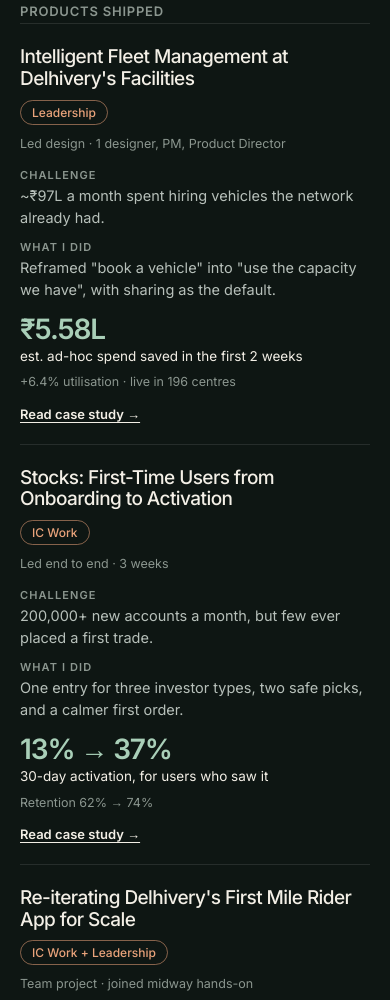
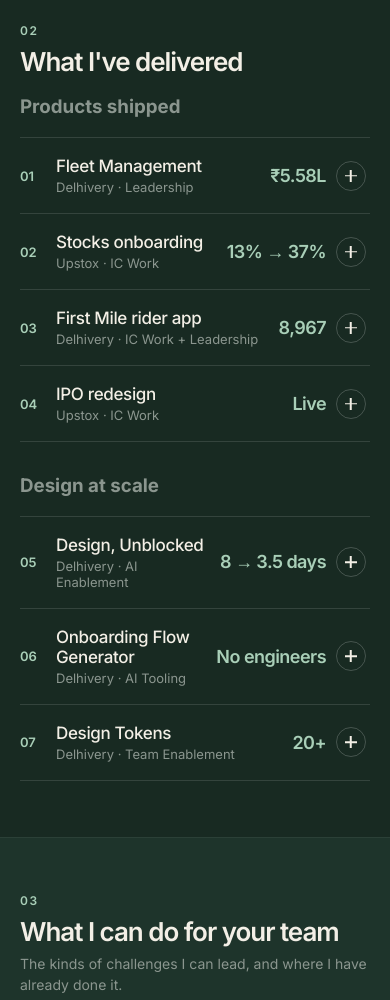
Before and after one commit to kritimaarora-stack/Work, a plain HTML site: page 5-minute.html in a window 390 px wide. Shown: the part 1000-2000 px from the top of the page. Drawn offline with Linux system fonts and the light colour scheme.

Commit message:
5 min Review: graded section bands, scannable delivered list, India consumer fit
- Each section gets its own full-width shade, darkest at top, easing into
  the cream footer.
- "What I've delivered" is now a one-line-per-project list with the
  headline result; open a row for challenge, what I did, result and the
  case study link. Row opens tracked in GoatCounter.
- Best fit adds "UI strategy for Indian consumer tech"; card retitled
  "Consumer UX for India's next billion: activation and trust".
- Flow Generator result "0" -> "No engineers".

Co-Authored-By: Claude Opus 5.5 <noreply@anthropic.com>
Claude-Session: https://claude.ai/code/session_01FWrdhxStUNnZH5m3CwyYcV

```diff
--- a/5-minute.html
+++ b/5-minute.html
@@ -269,6 +269,47 @@ a:focus-visible,button:focus-visible{outline-color:var(--d-ink)}
 .sgrid .s h3{align-self:start}
 .sgrid .s .kw{align-self:start}
 .sgrid .s .kw,.sgrid .s:nth-child(n) .kw{color:var(--d-sage-l)}
+
+/* ===== graded section bands: each section its own shade, darkest at the top, easing into the cream footer ===== */
+:root{--band-0:#0E1613;--band-1:#13201A;--band-2:#182A22;--band-3:#1E342B}
+.hero,.sec.strengths,.sec[aria-labelledby="delivered"],.sec.band{margin-left:calc(50% - 50vw)!important;margin-right:calc(50% - 50vw)!important;padding-left:calc(50vw - 50%)!important;padding-right:calc(50vw - 50%)!important}
+.hero{background:var(--band-0);padding-bottom:clamp(44px,5.5vw,72px)!important}
+.sec.strengths{background:var(--band-1)!important}
+.sec[aria-labelledby="delivered"]{background:var(--band-2)}
+.sec.band{background:var(--band-3)!important}
+.sec.strengths,.sec[aria-labelledby="delivered"],.sec.band{padding-top:clamp(56px,7vw,96px)!important;padding-bottom:clamp(56px,7vw,96px)!important;box-shadow:inset 0 1px 0 rgba(255,255,255,.06)}
+/* cards sit one step lighter than their band */
+.sgrid .s,.sgrid .s:nth-child(even),.fgrid .f{background:rgba(255,255,255,.045)!important;box-shadow:inset 0 0 0 1px rgba(255,255,255,.07)!important}
+@media (hover:hover){.sec[aria-labelledby="delivered"] .p:hover,.sec.band .p:hover{background:linear-gradient(90deg,transparent,rgba(255,255,255,.04) 8%,rgba(255,255,255,.04) 92%,transparent)}}
+
+/* ===== What I've delivered: scannable list, open for detail ===== */
+.dl-group+.dl-group{margin-top:clamp(32px,4vw,48px)}
+.dl-list{border-top:1px solid rgba(255,255,255,.12)}
+.dl{border-bottom:1px solid rgba(255,255,255,.12)}
+.dl summary{list-style:none;cursor:pointer;display:grid;grid-template-columns:44px minmax(0,1fr) auto 40px;align-items:center;gap:16px;padding:20px 0;border-radius:8px}
+.dl summary::-webkit-details-marker{display:none}
+.dl summary:focus-visible{outline:3px solid var(--d-sage-l);outline-offset:4px}
+.dl-n{color:var(--d-sage-l);font-size:13px;font-weight:600}
+.dl-t{font-size:clamp(17px,1.6vw,21px);font-weight:500;letter-spacing:-.02em;color:var(--d-ink)}
+.dl-t em{font-style:normal;font-size:13px;font-weight:400;color:var(--d-mute);margin-left:12px;letter-spacing:0}
+.dl-m{font-size:clamp(20px,2vw,28px);font-weight:600;letter-spacing:-.03em;color:var(--d-sage-l);text-align:right;white-space:nowrap}
+.dl-i{width:34px;height:34px;border-radius:50%;border:1px solid rgba(255,255,255,.2);position:relative;transition:background .2s,border-color .2s}
+.dl-i::before,.dl-i::after{content:"";position:absolute;left:50%;top:50%;width:12px;height:1.5px;background:var(--d-ink);transform:translate(-50%,-50%);transition:transform .3s}
+.dl-i::after{transform:translate(-50%,-50%) rotate(90deg)}
+.dl[open] .dl-i::after{transform:translate(-50%,-50%) rotate(0)}
+@media (hover:hover){.dl summary:hover .dl-i{background:var(--d-ink)}.dl summary:hover .dl-i::before,.dl summary:hover .dl-i::after{background:var(--band-2)}.dl summary:hover .dl-t{color:#fff}}
+.dl-b{display:grid;grid-template-columns:repeat(3,minmax(0,1fr));gap:24px 32px;padding:0 0 26px 60px;animation:dlIn .35s ease}
+@keyframes dlIn{from{opacity:0;transform:translateY(-4px)}to{opacity:1;transform:none}}
+.dl-b p{margin:0;font-size:15.5px;line-height:1.55;color:#dfe4e0}
+.dl-b p b{display:block;font-size:11px;font-weight:600;letter-spacing:.1em;text-transform:uppercase;color:var(--d-mute);margin-bottom:6px}
+.dl-r{font-weight:600;color:var(--d-sage-l)}
+.dl-s{display:block;margin-top:6px;font-size:13px;color:var(--d-mute)}
+.dl-f{grid-column:1/-1;display:flex;flex-wrap:wrap;justify-content:space-between;gap:10px 24px;align-items:center;padding-top:16px;border-top:1px dashed rgba(255,255,255,.1);font-size:13px;color:var(--d-mute)}
+.dl-go{font-weight:600;color:var(--d-ink);text-decoration:underline;text-underline-offset:3px;text-decoration-color:rgba(255,255,255,.35)}
+@media (hover:hover){.dl-go:hover{color:var(--d-sage-l)}}
+@media (max-width:860px){.dl-b{grid-template-columns:1fr;gap:16px;padding-left:0}}
+@media (max-width:560px){.dl summary{grid-template-columns:26px minmax(0,1fr) auto 34px;gap:10px;padding:18px 0}.dl-t em{display:block;margin:3px 0 0}.dl-m{font-size:18px}.dl-i{width:30px;height:30px}}
+@media (prefers-reduced-motion:reduce){.dl-b{animation:none}.dl-i,.dl-i::after{transition:none}}
 </style>
 <script data-goatcounter="https://kritima.goatcounter.com/count" async src="https://gc.zgo.at/count.js"></script>
 </head>
@@ -317,50 +358,78 @@ a:focus-visible,button:focus-visible{outline-color:var(--d-ink)}
 
   <section class="sec" aria-labelledby="delivered">
     <div class="sh"><div><span class="q">02</span><h2 id="delivered">What I've delivered</h2></div></div>
-    <div class="group">
+    <div class="dl-group">
       <h3 class="gh">Products shipped</h3>
-      <ul class="list">
-        <li class="p">
-          <div class="t"><h4><a href="fleet-management.html">Intelligent Fleet Management at Delhivery's Facilities</a></h4><span class="tag">Leadership</span><span class="role">Led design · 1 designer, PM, Product Director</span></div>
-          <div class="what"><p><span class="lbl">Challenge</span>~₹97L a month spent hiring vehicles the network already had.</p><p><span class="lbl">What I did</span>Reframed "book a vehicle" into "use the capacity we have", with sharing as the default.</p></div>
-          <div class="out"><span class="big">₹5.58L</span><span class="big-l">est. ad-hoc spend saved in the first 2 weeks</span><span class="sub">+6.4% utilisation · live in 196 centres</span><span class="go">Read case study →</span></div>
-        </li>
-        <li class="p">
-          <div class="t"><h4><a href="stocks-ftue.html">Stocks: First-Time Users from Onboarding to Activation</a></h4><span class="tag">IC Work</span><span class="role">Led end to end · 3 weeks</span></div>
-          <div class="what"><p><span class="lbl">Challenge</span>200,000+ new accounts a month, but few ever placed a first trade.</p><p><span class="lbl">What I did</span>One entry for three investor types, two safe picks, and a calmer first order.</p></div>
-          <div class="out"><span class="big">13% → 37%</span><span class="big-l">30-day activation, for users who saw it</span><span class="sub">Retention 62% → 74%</span><span class="go">Read case study →</span></div>
-        </li>
-        <li class="p">
-          <div class="t"><h4><a href="first-mile.html">Re-iterating Delhivery's First Mile Rider App for Scale</a></h4><span class="tag">IC Work + Leadership</span><span class="role">Team project · joined midway hands-on</span></div>
-          <div class="what"><p><span class="lbl">Challenge</span>Riders planned routes from memory and searched for every pickup.</p><p><span class="lbl">What I did</span>Moved the app to sequenced stops, a map view and one-step scanning.</p></div>
-          <div class="out"><span class="big">8,967</span><span class="big-l">riders across 2,848 centres on the new app</span><span class="sub">44 → 32 stops · 66% of pickups in top-5 suggestions</span><span class="go">Read case study →</span></div>
-        </li>
-        <li class="p">
-          <div class="t"><h4><a href="ipo.html">Elevating IPO for improved activation and retention</a></h4><span class="tag">IC Work</span><span class="role">Led with one other designer · 3 months</span></div>
-          <div class="what"><p><span class="lbl">Challenge</span>~4,500 support tickets a month in hot markets; 5–6% participation.</p><p><span class="lbl">What I did</span>Traced tickets to their causes, then redesigned discovery, decisions and status.</p></div>
-          <div class="out"><span class="big">Live</span><span class="big-l">on Upstox, redesigned end to end</span><span class="sub">Targets set: ~80% fewer tickets, 3× revenue</span><span class="go">Read case study →</span></div>
-        </li>
-      </ul>
+      <div class="dl-list">
+        <details class="dl">
+          <summary><span class="dl-n">01</span><span class="dl-t">Fleet Management<em>Delhivery · Leadership</em></span><span class="dl-m">₹5.58L</span><span class="dl-i" aria-hidden="true"></span></summary>
+          <div class="dl-b">
+            <p><b>Challenge</b>~₹97L a month spent hiring vehicles the network already had.</p>
+            <p><b>What I did</b>Reframed "book a vehicle" into "use the capacity we have", with sharing as the default.</p>
+            <p><b>Result</b><span class="dl-r">₹5.58L</span> est. ad-hoc spend saved in the first 2 weeks<span class="dl-s">+6.4% utilisation · live in 196 centres</span></p>
+            <div class="dl-f"><span>Led design · 1 designer, PM, Product Director</span><a class="dl-go" href="fleet-management.html">Read the case study: Intelligent Fleet Management at Delhivery's Facilities →</a></div>
+          </div>
+        </details>
+        <details class="dl">
+          <summary><span class="dl-n">02</span><span class="dl-t">Stocks onboarding<em>Upstox · IC Work</em></span><span class="dl-m">13% → 37%</span><span class="dl-i" aria-hidden="true"></span></summary>
+          <div class="dl-b">
+            <p><b>Challenge</b>200,000+ new accounts a month, but few ever placed a first trade.</p>
+            <p><b>What I did</b>One entry for three investor types, two safe picks, and a calmer first order.</p>
+            <p><b>Result</b><span class="dl-r">13% → 37%</span> 30-day activation, for users who saw it<span class="dl-s">Retention 62% → 74%</span></p>
+            <div class="dl-f"><span>Led end to end · 3 weeks</span><a class="dl-go" href="stocks-ftue.html">Read the case study: Stocks: First-Time Users from Onboarding to Activation →</a></div>
+          </div>
+        </details>
+        <details class="dl">
+          <summary><span class="dl-n">03</span><span class="dl-t">First Mile rider app<em>Delhivery · IC Work + Leadership</em></span><span class="dl-m">8,967</span><span class="dl-i" aria-hidden="true"></span></summary>
+          <div class="dl-b">
+            <p><b>Challenge</b>Riders planned routes from memory and searched for every pickup.</p>
+            <p><b>What I did</b>Moved the app to sequenced stops, a map view and one-step scanning.</p>
+            <p><b>Result</b><span class="dl-r">8,967</span> riders across 2,848 centres on the new app<span class="dl-s">44 → 32 stops · 66% of pickups in top-5 suggestions</span></p>
+            <div class="dl-f"><span>Team project · joined midway hands-on</span><a class="dl-go" href="first-mile.html">Read the case study: Re-iterating Delhivery's First Mile Rider App for Scale →</a></div>
+          </div>
+        </details>
+        <details class="dl">
+          <summary><span class="dl-n">04</span><span class="dl-t">IPO redesign<em>Upstox · IC Work</em></span><span class="dl-m">Live</span><span class="dl-i" aria-hidden="true"></span></summary>
+          <div class="dl-b">
+            <p><b>Challenge</b>~4,500 support tickets a month in hot markets; 5–6% participation.</p>
+            <p><b>What I did</b>Traced tickets to their causes, then redesigned discovery, decisions and status.</p>
+            <p><b>Result</b><span class="dl-r">Live</span> on Upstox, redesigned end to end<span class="dl-s">Targets set: ~80% fewer tickets, 3× revenue</span></p>
+            <div class="dl-f"><span>Led with one other designer · 3 months</span><a class="dl-go" href="ipo.html">Read the case study: Elevating IPO for improved activation and retention →</a></div>
+          </div>
+        </details>
+      </div>
     </div>
-    <div class="group" style="margin-bottom:0">
+    <div class="dl-group">
       <h3 class="gh">Design at scale</h3>
-      <ul class="list">
-        <li class="p">
-          <div class="t"><h4><a href="design-unblocked.html">Design, Unblocked — Scaling design through AI</a></h4><span class="tag">AI Enablement</span><span class="role">Led · tracked over 4 roadmap projects</span></div>
-          <div class="what"><p><span class="lbl">Challenge</span>5 designers, 20 PMs, one queue: design had become the bottleneck.</p><p><span class="lbl">What I did</span>Tiered the work, fixed intake, and taught PMs to prototype with AI in our design system.</p></div>
-          <div class="out"><span class="big">8 → 3.5 days</span><span class="big-l">design-to-dev handoff on medium projects</span><span class="sub">~1 month → 12 days on large · VP asked to scale it across pods</span><span class="go">Read case study →</span></div>
-        </li>
-        <li class="p">
-          <div class="t"><h4><a href="onboarding-flow-generator.html">AI assisted Onboarding Flow Generator</a></h4><span class="tag">AI Tooling</span><span class="role">Led, built with my designers · prototype</span></div>
-          <div class="what"><p><span class="lbl">Challenge</span>Every team redesigned onboarding from zero, repeating old mistakes.</p><p><span class="lbl">What I did</span>Built a four-agent system that drafts new flows from what we already know.</p></div>
-          <div class="out"><span class="big">0</span><span class="big-l">engineers needed; my designers built it in Kiro</span><span class="sub">Used to draft our HR system onboarding</span><span class="go">Read case study →</span></div>
-        </li>
-        <li class="p">
-          <div class="t"><h4><a href="design-tokens.html">Design Tokens — Design × Developer handshake</a></h4><span class="tag">Team Enablement</span><span class="role">Led, presented with my team</span></div>
-          <div class="what"><p><span class="lbl">Challenge</span>20+ products in my pod, no shared system, none looked alike.</p><p><span class="lbl">What I did</span>Made design tokens the shared language of Design and Engineering, through a talk.</p></div>
-          <div class="out"><span class="big">20+</span><span class="big-l">products, the starting point for a shared system</span><span class="sub">Design Spotlight talk · legacy adoption underway</span><span class="go">Read case study →</span></div>
-        </li>
-      </ul>
+      <div class="dl-list">
+        <details class="dl">
+          <summary><span class="dl-n">05</span><span class="dl-t">Design, Unblocked<em>Delhivery · AI Enablement</em></span><span class="dl-m">8 → 3.5 days</span><span class="dl-i" aria-hidden="true"></span></summary>
+          <div class="dl-b">
+            <p><b>Challenge</b>5 designers, 20 PMs, one queue: design had become the bottleneck.</p>
+            <p><b>What I did</b>Tiered the work, fixed intake, and taught PMs to prototype with AI in our design system.</p>
+            <p><b>Result</b><span class="dl-r">8 → 3.5 days</span> design-to-dev handoff on medium projects<span class="dl-s">~1 month → 12 days on large · VP asked to scale it across pods</span></p>
+            <div class="dl-f"><span>Led · tracked over 4 roadmap projects</span><a class="dl-go" href="design-unblocked.html">Read the case study: Design, Unblocked — Scaling design through AI →</a></div>
+          </div>
+        </details>
+        <details class="dl">
+          <summary><span class="dl-n">06</span><span class="dl-t">Onboarding Flow Generator<em>Delhivery · AI Tooling</em></span><span class="dl-m">No engineers</span><span class="dl-i" aria-hidden="true"></span></summary>
+          <div class="dl-b">
+            <p><b>Challenge</b>Every team redesigned onboarding from zero, repeating old mistakes.</p>
+            <p><b>What I did</b>Built a four-agent system that drafts new flows from what we already know.</p>
+            <p><b>Result</b><span class="dl-r">No engineers</span> 4-agent tool built by my designers in Kiro<span class="dl-s">Used to draft our HR system onboarding</span></p>
+            <div class="dl-f"><span>Led, built with my designers · prototype</span><a class="dl-go" href="onboarding-flow-generator.html">Read the case study: AI assisted Onboarding Flow Generator →</a></div>
+          </div>
+        </details>
+        <details class="dl">
+          <summary><span class="dl-n">07</span><span class="dl-t">Design Tokens<em>Delhivery · Team Enablement</em></span><span class="dl-m">20+</span><span class="dl-i" aria-hidden="true"></span></summary>
+          <div class="dl-b">
+            <p><b>Challenge</b>20+ products in my pod, no shared system, none looked alike.</p>
+            <p><b>What I did</b>Made design tokens the shared language of Design and Engineering, through a talk.</p>
+            <p><b>Result</b><span class="dl-r">20+</span> products, the starting point for a shared system<span class="dl-s">Design Spotlight talk · legacy adoption underway</span></p>
+            <div class="dl-f"><span>Led, presented with my team</span><a class="dl-go" href="design-tokens.html">Read the case study: Design Tokens — Design × Developer handshake →</a></div>
+          </div>
+        </details>
+      </div>
     </div>
   </section>
 
@@ -373,7 +442,7 @@ a:focus-visible,button:focus-visible{outline-color:var(--d-ink)}
         <div class="ev"><span class="ev-l">Proof</span><a href="fleet-management.html">Fleet</a><a href="first-mile.html">First Mile</a></div>
       </article>
       <article class="f">
-        <h3>Lifting activation in first-time journeys</h3>
+        <h3>Consumer UX for India’s next billion: activation and trust</h3>
         <p>Consumer funnels where trust and confusion stop people before the first action.</p>
         <div class="ev"><span class="ev-l">Proof</span><a href="stocks-ftue.html">Stocks</a><a href="ipo.html">IPO</a></div>
       </article>
@@ -395,7 +464,7 @@ a:focus-visible,button:focus-visible{outline-color:var(--d-ink)}
 
 <footer class="foot">
   <h2>Complex products. Growing teams. Better systems.</h2>
-  <p>Best fit: operationally heavy products, and design teams that need to scale.</p>
+  <p>Best fit: operationally heavy products, UI strategy for Indian consumer tech, and design teams that need to scale.</p>
   <div class="ctas">
     <a class="btn btn-w" href="index.html?view=full">See the work samples →</a>
     <a class="btn btn-o" href="mailto:kritimaarora18@gmail.com">Email me</a>
@@ -440,9 +509,12 @@ window.kaTrack=function(name,title){try{if(window.goatcounter&&window.goatcounte
 <script>
 (function(){
   document.querySelectorAll('a[href^="index.html?view=full"]').forEach(function(a){a.addEventListener("click",function(){window.kaTrack&&kaTrack("switch-to-complete-story","Review: went to Complete story");});});
-  document.querySelectorAll('.p h4 a').forEach(function(a){a.addEventListener("click",function(){window.kaTrack&&kaTrack("review-open-"+a.getAttribute("href").replace(".html",""),"Review: opened "+a.textContent.trim());});});
+  document.querySelectorAll('.dl-go').forEach(function(a){a.addEventListener("click",function(){window.kaTrack&&kaTrack("review-open-"+a.getAttribute("href").replace(".html",""),"Review: opened "+a.getAttribute("href"));});});
   document.querySelectorAll('a[href^="mailto:"]').forEach(function(a){a.addEventListener("click",function(){window.kaTrack&&kaTrack("review-email","Review: clicked Email me");});});
 })();
 </script>
+<script>
+document.querySelectorAll('details.dl').forEach(function(d){d.addEventListener('toggle',function(){if(d.open&&window.kaTrack){var a=d.querySelector('.dl-go');kaTrack('review-expand-'+a.getAttribute('href').replace('.html',''),'Review: expanded '+d.querySelector('.dl-t').firstChild.textContent.trim());}});});
+</script>
 </body>
 </html>
```
